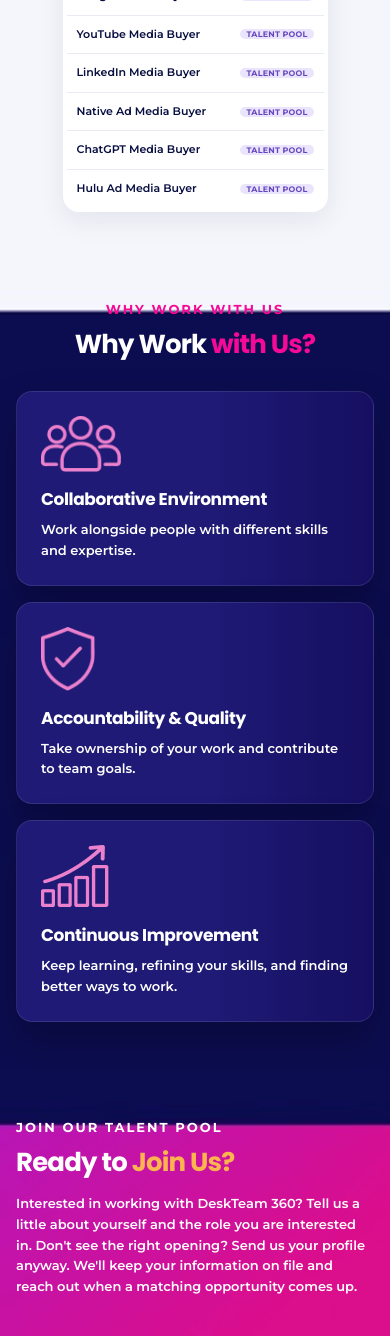
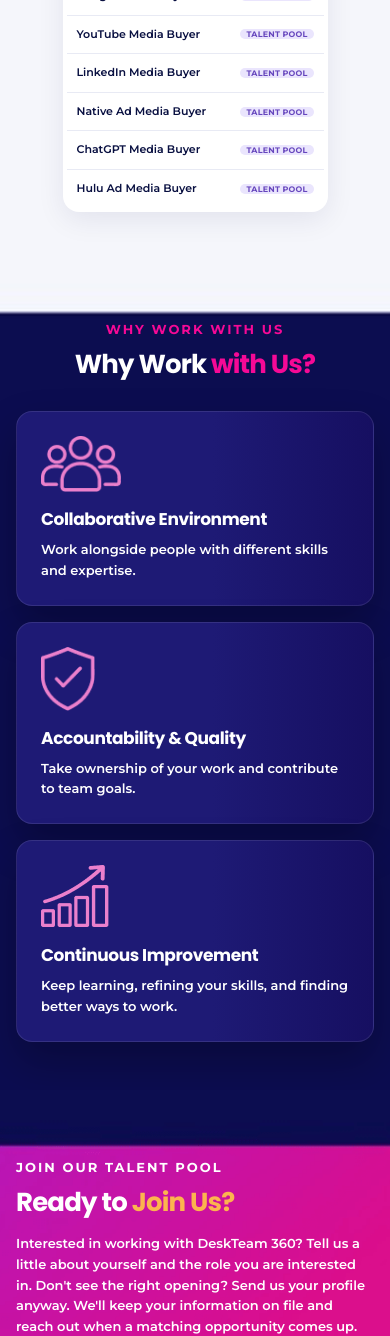
Before and after one commit to DeskTeam-360/dt360, a Next.js app: page /careers in a window 390 px wide. Shown: the part 2809-4145 px from the top of the page. Built offline with nearby package versions, Linux system fonts and the light colour scheme; no server answers.

Commit message:
Add mobile and tablet top padding to Careers section eyebrows.
Keep desktop spacing unchanged for Why Us and Join Our Talent Pool labels.

Co-authored-by: Cursor <cursoragent@cursor.com>

```diff
--- a/components/pages/careers/CareersApplication.tsx
+++ b/components/pages/careers/CareersApplication.tsx
@@ -64,7 +64,7 @@ export function CareersApplication() {
       <Container className="relative z-10 max-w-[1440px] !px-4 sm:!px-6 lg:!px-20">
         <div className="grid items-start gap-8 sm:gap-10 lg:grid-cols-[minmax(0,0.9fr)_minmax(0,1.1fr)] lg:gap-14">
           <div className="text-white lg:pt-8">
-            <p className="font-[var(--font-poppins)] text-[13px] font-bold uppercase leading-[1.4] tracking-[2px] text-white sm:text-[15px] lg:text-[17px]">
+            <p className="pt-5 font-[var(--font-poppins)] text-[13px] font-bold uppercase leading-[1.4] tracking-[2px] text-white sm:text-[15px] lg:pt-0 lg:text-[17px]">
               {d.eyebrow}
             </p>
             <h2 className="mt-3 max-w-[550px] font-[var(--font-poppins)] text-[26px] font-bold leading-[1.12] tracking-[-0.8px] sm:text-[34px] lg:text-[45px] lg:tracking-[-1.2px]">
--- a/components/pages/careers/CareersWhyUs.tsx
+++ b/components/pages/careers/CareersWhyUs.tsx
@@ -20,7 +20,7 @@ export function CareersWhyUs() {
 
       <Container className="relative z-10 max-w-[1440px] !px-4 sm:!px-6 lg:!px-20">
         <div className="mx-auto max-w-3xl text-center">
-          <p className="font-[var(--font-poppins)] text-[13px] font-bold uppercase leading-[1.4] tracking-[2px] text-[#F60996] sm:text-[15px] lg:text-[17px]">
+          <p className="pt-5 font-[var(--font-poppins)] text-[13px] font-bold uppercase leading-[1.4] tracking-[2px] text-[#F60996] sm:text-[15px] lg:pt-0 lg:text-[17px]">
             {d.eyebrow}
           </p>
           <h2 className="mt-3 font-[var(--font-poppins)] text-[26px] font-bold leading-[1.12] tracking-[-0.8px] sm:text-[34px] lg:text-[45px] lg:tracking-[-1.2px]">
```
